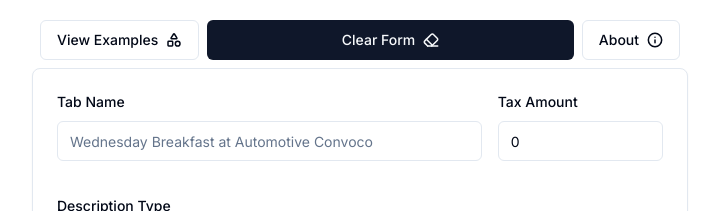
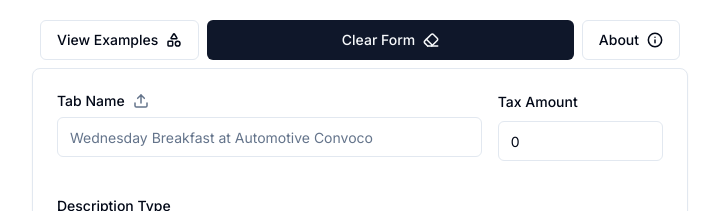
Before and after one commit to saharshxyz/tabsplit, a Next.js app: page / in a window 1280 px wide. Shown: the top 211 px of the page, without its empty margins (280-999 px from the left). Built offline with nearby package versions, Linux system fonts and the light colour scheme.

Commit message:
feat: link to upload on form

```diff
--- a/app/(routes)/TabForm.tsx
+++ b/app/(routes)/TabForm.tsx
@@ -1,12 +1,7 @@
 "use client"
 
 import { zodResolver } from "@hookform/resolvers/zod"
-import {
-  useForm,
-  useFieldArray,
-  useWatch,
-  useFormContext
-} from "react-hook-form"
+import { useForm, useFieldArray, useWatch } from "react-hook-form"
 import { useState, useEffect, useMemo, useRef, useCallback } from "react"
 import { useAutoAnimate } from "@formkit/auto-animate/react"
 
@@ -33,6 +28,12 @@ import { Input } from "@/components/ui/input"
 import { Switch } from "@/components/ui/switch"
 import { Checkbox } from "@/components/ui/checkbox"
 import {
+  Tooltip,
+  TooltipContent,
+  TooltipProvider,
+  TooltipTrigger
+} from "@/components/ui/tooltip"
+import {
   tabSchema,
   TabSchema,
   DescriptionType,
@@ -41,8 +42,9 @@ import {
 import { PlusIcon, X } from "lucide-react"
 import { useRouter } from "next/navigation"
 import { usePlaceholders } from "@/lib/usePlaceholders"
-import { ReceiptText } from "lucide-react"
+import { ReceiptText, Upload } from "lucide-react"
 import { PaymentLink } from "@/components/PaymentLink"
+import Link from "next/link"
 
 function DescriptionDisplay({
   type,
@@ -248,13 +250,27 @@ export function TabForm({ initialData }: TabFormProps) {
   return (
     <Form {...form}>
       <form onSubmit={form.handleSubmit(onSubmit)} className="mt-5 space-y-8">
-        <div className="flex space-x-4">
+        <div className="flex items-center space-x-4">
           <FormField
             control={form.control}
             name="tabName"
             render={({ field }) => (
               <FormItem className="w-full">
-                <FormLabel>Tab Name</FormLabel>
+                <FormLabel className="flex items-center">
+                  Tab Name
+                  <TooltipProvider>
+                    <Tooltip>
+                      <TooltipTrigger asChild>
+                        <Link href="/upload" className="ml-2">
+                          <Upload className="h-4 w-4 cursor-pointer text-muted-foreground hover:text-foreground" />
+                        </Link>
+                      </TooltipTrigger>
+                      <TooltipContent>
+                        <p>Upload receipt</p>
+                      </TooltipContent>
+                    </Tooltip>
+                  </TooltipProvider>
+                </FormLabel>
                 <FormControl>
                   <Input placeholder={randomPlaceholders.tabName} {...field} />
                 </FormControl>
```
